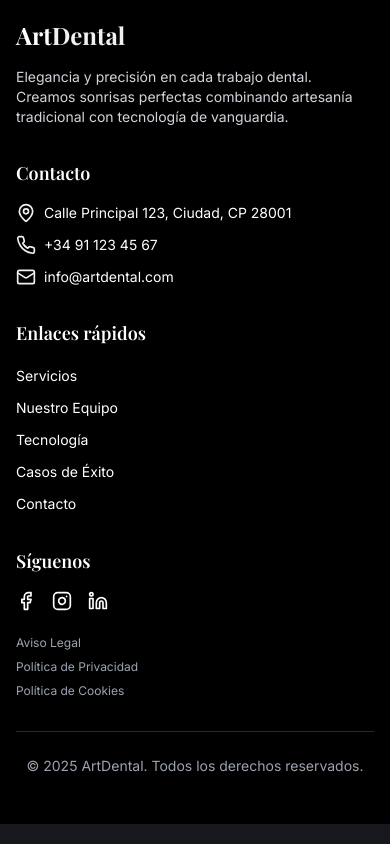
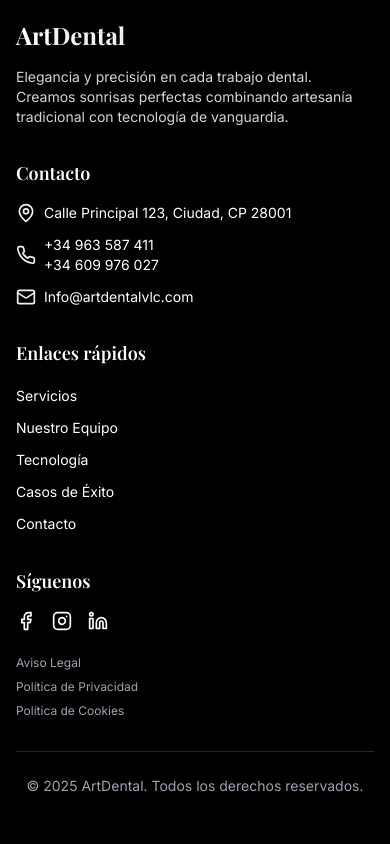
Before and after one commit to WebsClimaDent/artdental-elegance-web, a React (Vite) app: page / in a window 390 px wide. Shown: the part 9431-10275 px from the top of the page. Built offline with nearby package versions, Linux system fonts and the light colour scheme.

Commit message:
Update contact information
Updated the contact information on the contact page and footer with the new phone numbers, email, and Instagram link.

```diff
--- a/src/components/layout/Footer.tsx
+++ b/src/components/layout/Footer.tsx
@@ -29,11 +29,14 @@ const Footer = () => {
               </li>
               <li className="flex items-center">
                 <Phone className="h-5 w-5 mr-2 text-dental-light" />
-                <span className="text-sm">+34 91 123 45 67</span>
+                <div className="text-sm">
+                  <div>+34 963 587 411</div>
+                  <div>+34 609 976 027</div>
+                </div>
               </li>
               <li className="flex items-center">
                 <Mail className="h-5 w-5 mr-2 text-dental-light" />
-                <span className="text-sm">info@artdental.com</span>
+                <span className="text-sm">Info@artdentalvlc.com</span>
               </li>
             </ul>
           </div>
@@ -77,7 +80,7 @@ const Footer = () => {
               <a href="#" className="hover:text-dental-light transition-colors">
                 <Facebook className="h-5 w-5" />
               </a>
-              <a href="#" className="hover:text-dental-light transition-colors">
+              <a href="https://www.instagram.com/polromanceartdental?utm_source=ig_web_button_share_sheet&igsh=ZDNlZDc0MzIxNw==" target="_blank" rel="noopener noreferrer" className="hover:text-dental-light transition-colors">
                 <Instagram className="h-5 w-5" />
               </a>
               <a href="#" className="hover:text-dental-light transition-colors">
--- a/src/pages/Contacto.tsx
+++ b/src/pages/Contacto.tsx
@@ -1,4 +1,3 @@
-
 import { useEffect, useState } from "react";
 import Header from "../components/layout/Header";
 import Footer from "../components/layout/Footer";
@@ -217,7 +216,8 @@ const Contacto = () => {
                       <div>
                         <h4 className="font-semibold text-white mb-1">Teléfono</h4>
                         <p className="text-gray-300">
-                          <a href="tel:+34911234567" className="hover:text-white transition-colors">+34 91 123 45 67</a>
+                          <a href="tel:+34963587411" className="hover:text-white transition-colors">+34 963 587 411</a><br/>
+                          <a href="tel:+34609976027" className="hover:text-white transition-colors">+34 609 976 027</a>
                         </p>
                       </div>
                     </li>
@@ -226,7 +226,7 @@ const Contacto = () => {
                       <div>
                         <h4 className="font-semibold text-white mb-1">Email</h4>
                         <p className="text-gray-300">
-                          <a href="mailto:info@artdental.com" className="hover:text-white transition-colors">info@artdental.com</a>
+                          <a href="mailto:Info@artdentalvlc.com" className="hover:text-white transition-colors">Info@artdentalvlc.com</a>
                         </p>
                       </div>
                     </li>
```
